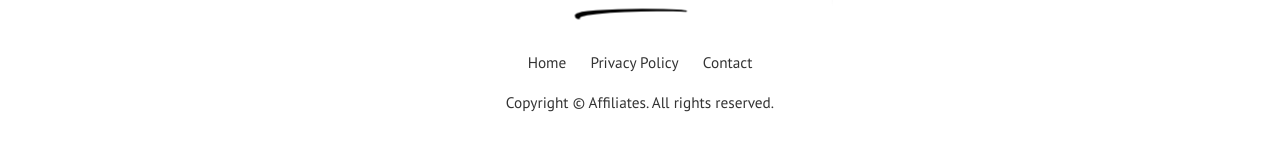
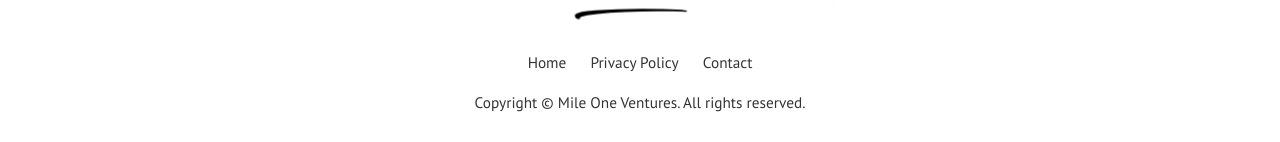
Before and after one commit to mile-one-ventures/mile-one-ventures.github.io, a Jekyll site: the page built from index.html, in a window 1280 px wide and 900 px high, scrolled down 1068 px. Shown: the part 755-897 px from the top of the window. Built offline with Jekyll 4.4.1, drawn with Linux system fonts in a browser that asks for light colours; the list of posts is cut into pages by our own code; comment, search, counter and statistics services are not loaded.

Commit message:
Update _config.yml

```diff
--- a/_config.yml
+++ b/_config.yml
@@ -1,4 +1,4 @@
-title: "Affiliates"
+title: "Mile One Ventures"
 email: mile1ventures@gmail.com
 timezone: UTC
 baseurl: ""
```
